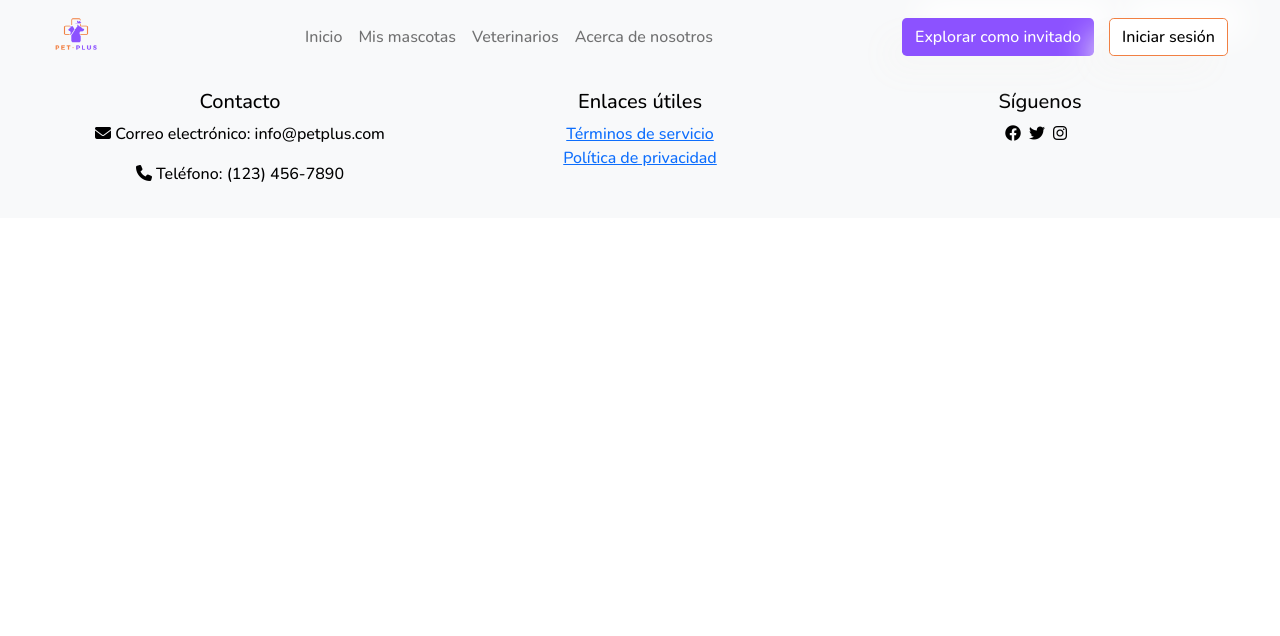
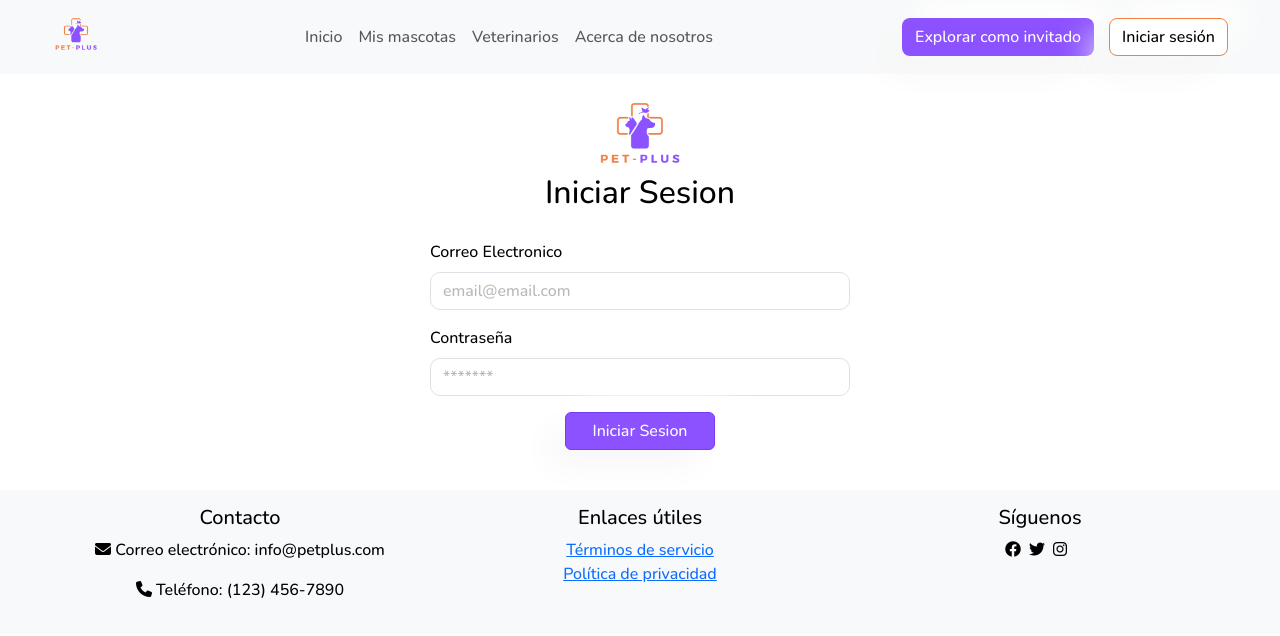
Before and after one commit to LuiyiCR/Latam23-Final-Project-Pet, a React app: page /login in a window 1280 px wide. Built offline with nearby package versions, Linux system fonts and the light colour scheme; no server answers.

Commit message:
Added login page view and small changes

```diff
--- a/src/front/js/layout.js
+++ b/src/front/js/layout.js
@@ -3,9 +3,8 @@ import { BrowserRouter, Route, Routes } from "react-router-dom";
 import ScrollToTop from "./component/scrollToTop";
 import { BackendURL } from "./component/backendURL";
 import { Home } from "./pages/home";
-import { Demo } from "./pages/demo";
-import { Single } from "./pages/single";
 import Signup from "./pages/signup";
+import Login from "./pages/login";
 import injectContext from "./store/appContext";
 
 import { Navbar } from "./component/navbar";
@@ -26,9 +25,8 @@ const Layout = () => {
                     <Navbar />
                     <Routes>
                         <Route element={<Home />} path="/" />
-                        <Route element={<Demo />} path="/demo" />
                         <Route element={<Signup />} path="/signup" />
-                        <Route element={<Single />} path="/single/:theid" />
+                        <Route element={<Login />} path="/login" />
                         <Route element={<h1>Not found!</h1>} />
                     </Routes>
                     <Footer />
--- /dev/null
+++ b/src/front/js/pages/login.js
@@ -0,0 +1,55 @@
+import React, { useState } from "react";
+import logo from "../../img/logopetplus.png";
+
+const Login = () => {
+
+    const [email, setEmail] = useState("");
+    const [password, setPassword] = useState("");
+    const [errorMessage, setErrorMessage] = useState("");
+
+    function setEmailValue(event) {
+        const value = event.target.value;
+        setEmail(value);
+    }
+
+    function setPasswordValue(event) {
+        const value = event.target.value;
+        setPassword(value);
+    }
+
+    function submitHandler(event) {
+        event.preventDefault();
+        console.log("Hola buenos dias")
+    }
+
+    return (
+        <div className="container-fluid div-signup d-flex align-items-center flex-column">
+
+            {errorMessage && (
+                <div className="alert alert-warning error-message" role="alert">
+                    {errorMessage}
+                </div>
+            )}
+
+            <div className="signup-header">
+                <img src={logo} />
+                <h2>Iniciar Sesion</h2>
+            </div>
+
+            <form className="contenedor-form">
+                <div className="mb-3">
+                    <label htmlFor="exampleInputEmail1" className="form-label">Correo Electronico</label>
+                    <input type="email" className="form-control" id="exampleInputEmail1" aria-describedby="emailHelp" autoComplete="off" value={email} onChange={setEmailValue} placeholder="email@email.com" />
+                </div>
+                <div className="mb-3">
+                    <label htmlFor="exampleInputPassword1" className="form-label">Contraseña</label>
+                    <input type="password" className="form-control" id="exampleInputPassword1" autoComplete="off" value={password} onChange={setPasswordValue} placeholder="*******" />
+                </div>
+
+                <button type="submit" className="btn btn-primary boton-signup" onClick={submitHandler}>Iniciar Sesion</button>
+            </form>
+        </div>
+    )
+}
+
+export default Login;
--- a/src/front/js/pages/signup.js
+++ b/src/front/js/pages/signup.js
@@ -232,7 +232,6 @@ const Signup = () => {
                 </div>
                 <button type="submit" className="btn btn-primary boton-signup" onClick={submitHandler}>Registrarse</button>
             </form>
-
         </div>
     )
 }
--- a/template.html
+++ b/template.html
@@ -4,12 +4,7 @@
     <meta name="viewport" content="width=device-width, initial-scale=1.0" />
     <meta charset="UTF-8" />
     <title>Hello Rigo with Vanilla.js</title>
-    <link
-      href="https://cdn.jsdelivr.net/npm/bootstrap@5.1.3/dist/css/bootstrap.min.css"
-      rel="stylesheet"
-      integrity="sha384-1BmE4kWBq78iYhFldvKuhfTAU6auU8tT94WrHftjDbrCEXSU1oBoqyl2QvZ6jIW3"
-      crossorigin="anonymous"
-    />
+    <link href="https://cdn.jsdelivr.net/npm/bootstrap@5.3.2/dist/css/bootstrap.min.css" rel="stylesheet" integrity="sha384-T3c6CoIi6uLrA9TneNEoa7RxnatzjcDSCmG1MXxSR1GAsXEV/Dwwykc2MPK8M2HN" crossorigin="anonymous">
 
     <!--FontFamily-->
     <link rel="preconnect" href="https://fonts.googleapis.com" />
@@ -33,10 +28,6 @@
       integrity="sha384-7+zCNj/IqJ95wo16oMtfsKbZ9ccEh31eOz1HGyDuCQ6wgnyJNSYdrPa03rtR1zdB"
       crossorigin="anonymous"
     ></script>
-    <script
-      src="https://cdn.jsdelivr.net/npm/bootstrap@5.1.3/dist/js/bootstrap.min.js"
-      integrity="sha384-QJHtvGhmr9XOIpI6YVutG+2QOK9T+ZnN4kzFN1RtK3zEFEIsxhlmWl5/YESvpZ13"
-      crossorigin="anonymous"
-    ></script>
+    <script src="https://cdn.jsdelivr.net/npm/bootstrap@5.3.2/dist/js/bootstrap.bundle.min.js" integrity="sha384-C6RzsynM9kWDrMNeT87bh95OGNyZPhcTNXj1NW7RuBCsyN/o0jlpcV8Qyq46cDfL" crossorigin="anonymous"></script>
   </body>
 </html>
```
